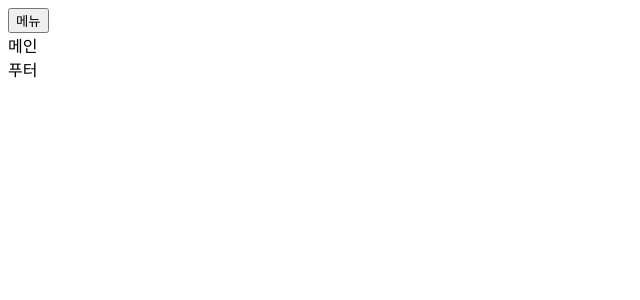
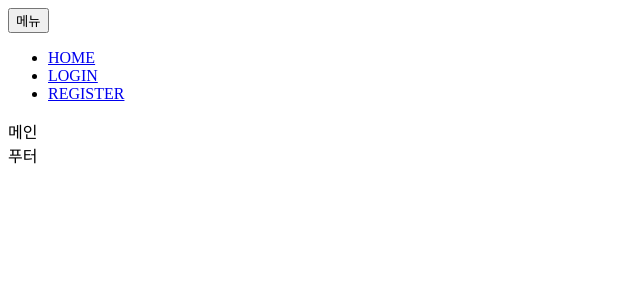
Before and after one commit to toy-study-2020/react-blog, a JavaScript app in the folder client/: page / in a window 1280 px wide. Shown: the top 300 px of the page, without its empty margins (0-640 px from the left). Built offline with nearby package versions, Linux system fonts and the light colour scheme; the HTML template or start-up script is replaced by a standard one.

Commit message:
feat: Header 컴포넌트 네비게이션 추가

```diff
--- a/client/src/components/Header.js
+++ b/client/src/components/Header.js
@@ -1,9 +1,20 @@
+import { Link } from 'react-router-dom';
+import { ROUTER } from '../libs/constants';
+
 const Header = _ => {
   return (
     <header>
-      <button type="button">
+      <button
+        type="button"
+        aria-expanded="false">
         <span>메뉴</span>
       </button>
+      <nav>
+        <ul>
+          <li><Link to="/">HOME</Link></li>
+          {ROUTER.member.map(r => <li><Link to={`/member/${r}`}>{r.toUpperCase()}</Link></li>)}
+        </ul>
+      </nav>
     </header>
   );
 };
--- a/client/src/libs/constants.js
+++ b/client/src/libs/constants.js
@@ -4,3 +4,7 @@ export const REGISTER = {
   name: '',
   email: ''
 };
+
+export const ROUTER = {
+  member: ['login', 'register']
+};
```
